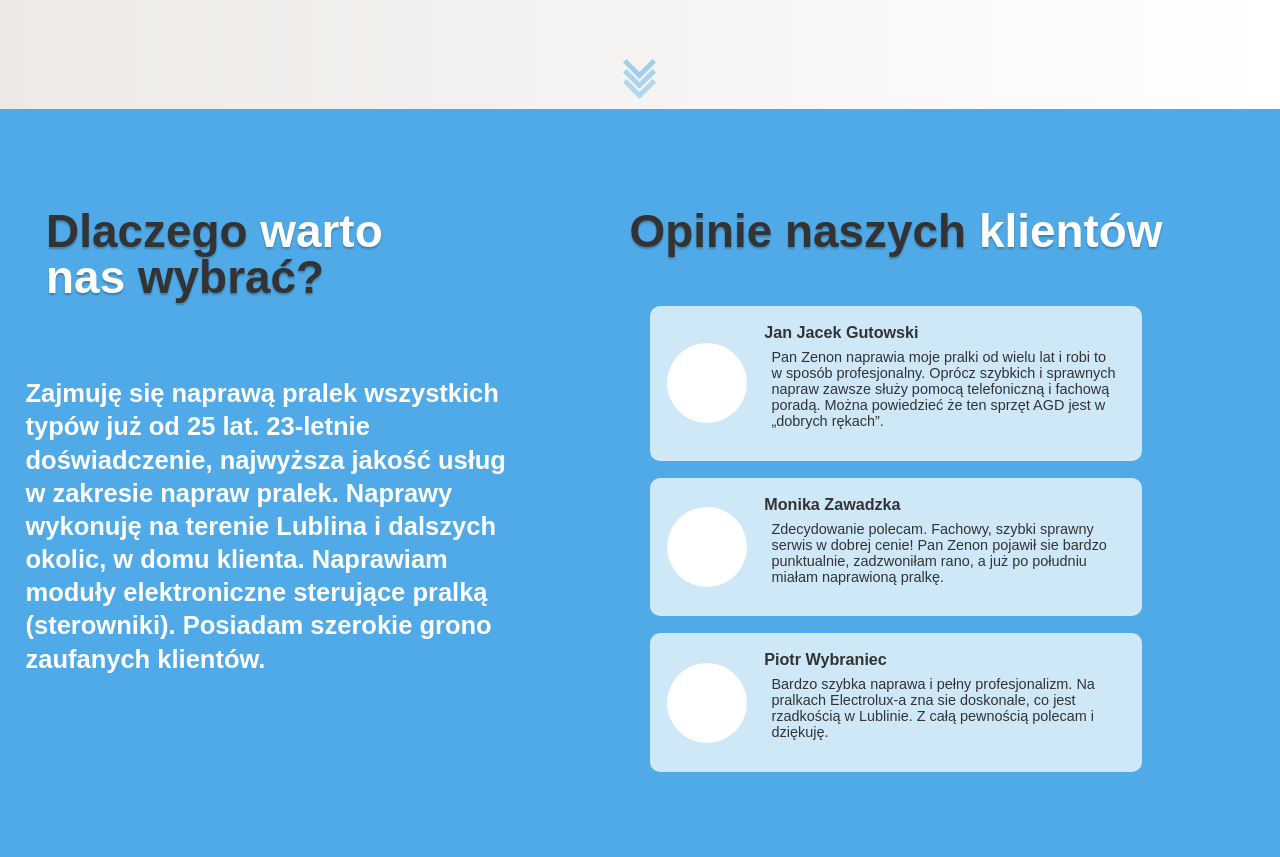
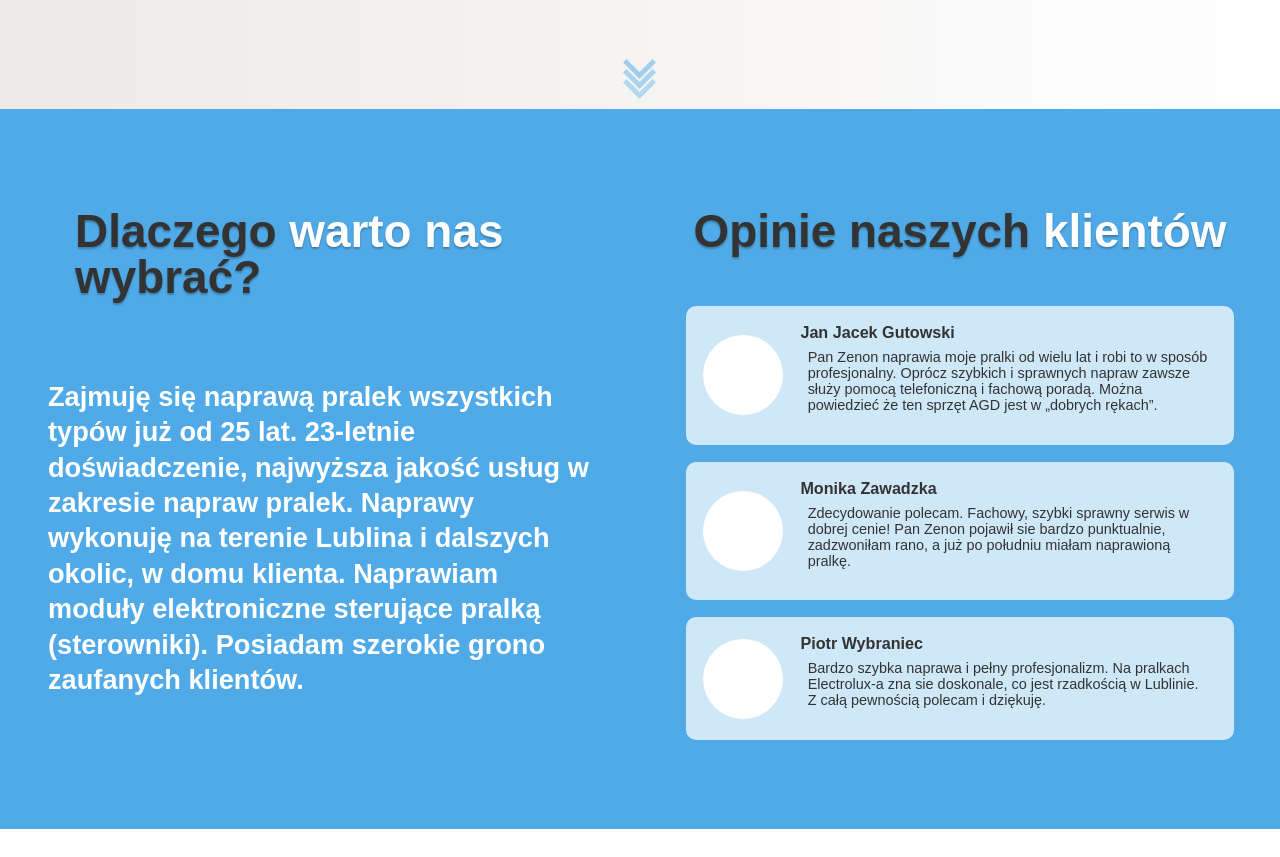
Before and after one commit to alfycode/naprawa-pralek-website, a React (Create React App) app: page / in a window 1280 px wide. Shown: the part 691-1548 px from the top of the page. After the commit the page ends 1520 px from the top, so only its background shows below. Built offline with nearby package versions, Linux system fonts and the light colour scheme.

Commit message:
ALFY-22 : fix: mediaqueries fix, aboutuscontentwrap width fix;

```diff
--- a/src/components/Container.js
+++ b/src/components/Container.js
@@ -4,7 +4,7 @@ export const Container = styled.div`
   position: relative;
   top: 0;
   left: 0;
-  min-height: ${props => props.landing ? "100vh" : "fit-content"};
+  min-height: ${props => props.landing ? "100vh" : "90vh"};
   height: fit-content;
   width: 100%;
   background: ${(props) =>
--- a/src/pages/AboutUs/AboutUsElements.js
+++ b/src/pages/AboutUs/AboutUsElements.js
@@ -12,11 +12,11 @@ export const AboutUsContentWrap = styled.div`
     width: 80%;
   }
   @media screen and (min-width: 960px) {
-    width: ${(props) => (props.right ? "60%" : "40%")};
+    width: ${(props) => (props.right ? "50%" : "50%")};
   }
 `;
 export const AboutUsTitle = styled.h2`
-  width: 90%;
+  width: 250px;
   font-size: 4.5em;
   font-weight: 800;
   text-align: center;
@@ -24,9 +24,12 @@ export const AboutUsTitle = styled.h2`
   color: #333;
   text-shadow: 0px 2px 2px rgba(0, 0, 0, 0.25);
   padding-top: 0.5em;
+  @media screen and (min-width: 550px) {
+    width: 350px;
+  }
   @media screen and (min-width: 960px) {
-    width: ${(props) => (props.right ? "fit-content" : "80%")};
-    font-size: ${(props) => (props.right ? "2.5em" : "2.2em")};
+    width: ${(props) => (props.right ? "fit-content" : "350px")};
+    font-size: ${(props) => (props.right ? "2.4em" : "2.2em")};
     text-align: left;
     padding-top: 100px;
   }
@@ -34,10 +37,11 @@ export const AboutUsTitle = styled.h2`
     font-size: 2.5em;
   }
   @media screen and (min-width: 1280px) {
+    width: ${(props) => (props.right ? "fit-content" : "490px")};
     font-size: 2.7em;
-    width: ${(props) => (props.right ? "fit-content" : "82%")};
   }
   @media screen and (min-width: 1600px) {
+    width: ${(props) => (props.right ? "fit-content" : "550px")};
     font-size: 3em;
   }
 `;
@@ -50,10 +54,12 @@ export const AboutUsText = styled.p`
   line-height: 1.3em;
   text-align: center;
   color: #fff;
+  /* background-color: red; */
+  width: 85%;
   @media screen and (min-width: 960px) {
-    font-size: 1.5em;
+    font-size: 1.6em;
     text-align: left;
-    padding-left: 1em;
+    /* padding-left: 1em; */
     margin-top: 1em;
   }
 `;
@@ -67,7 +73,7 @@ export const AboutUsOpinionsWrap = styled.div`
   gap: 3em;
 
   @media screen and (min-width: 768px) {
-    width: 80%;
+    width: 95%;
   }
   @media screen and (min-width: 960px) {
     gap: 1em;
@@ -86,7 +92,7 @@ export const AboutUsOpinionContainer = styled.div`
   align-items: center;
   gap: 2em;
   @media screen and (min-width: 550px) {
-    width: 80%;
+    width: 90%;
   }
   @media screen and (min-width: 960px) {
     gap: 1em;
@@ -101,6 +107,9 @@ export const ClientProfilePicture = styled.div`
   aspect-ratio: 1 / 1;
   border-radius: 100%;
   background-color: #fff;
+  @media screen and (orientation: landscape) {
+    max-width: 80px;
+  }
 `;
 export const ClientOpinionTextWrap = styled.div`
   text-align: center;
```
